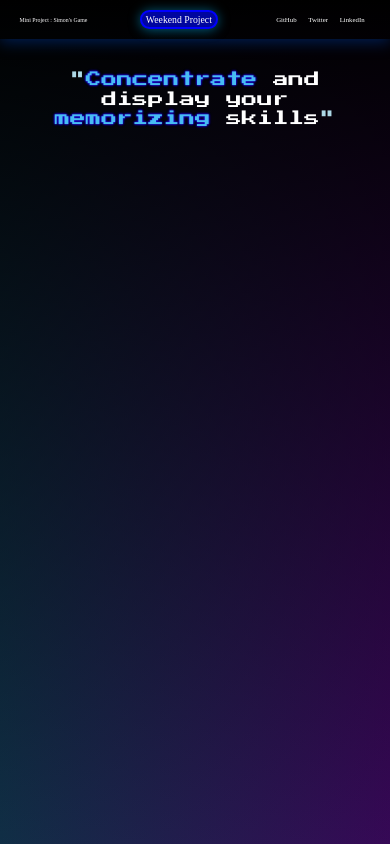
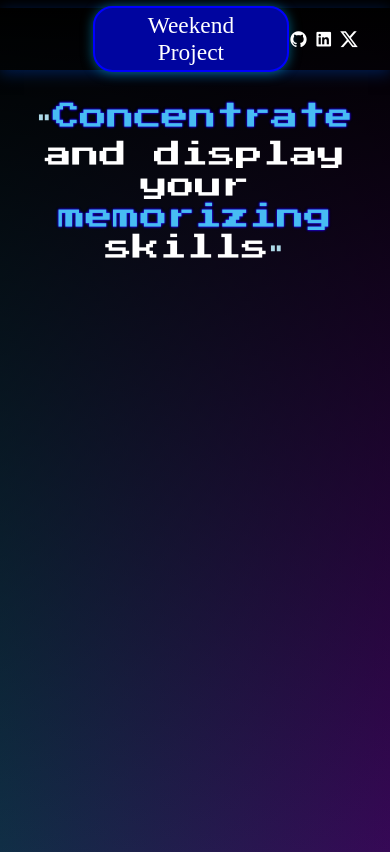
Before and after one commit to AyushBadola22/Projects-Learning, a plain HTML site: page 4. Simon's Game/index.html in a window 390 px wide. Drawn offline with nearby package versions, Linux system fonts and the light colour scheme; a web font is replaced by a local one.

Commit message:
Responsive fixed

```diff
--- a/4. Simon's Game/index.html
+++ b/4. Simon's Game/index.html
@@ -17,21 +17,24 @@
 <link rel="preconnect" href="https://fonts.googleapis.com">
 <link rel="preconnect" href="https://fonts.gstatic.com" crossorigin>
 <link href="https://fonts.googleapis.com/css2?family=Press+Start+2P&display=swap" rel="stylesheet">
-
+<link
+    href="https://cdn.jsdelivr.net/npm/remixicon@4.2.0/fonts/remixicon.css"
+    rel="stylesheet"
+/>
 <link rel="stylesheet" href="style.css">
 
 </head>
 <body>
     <div class="main">
         <nav>
-            <div class="end">
+            <div class="project">
                 <h1>Mini Project :  Simon's Game </h1>
             </div>
             <div class="centre">Weekend Project</div>
             <div class="nav-part1">
-                <h3>GitHub</h3>
-                <h3>Twitter</h3>
-                <h3>LinkedIn</h3>
+                <i class="ri-github-fill"></i>
+                <i class="ri-linkedin-box-fill"></i>
+                <i class="ri-twitter-x-fill"></i>
             </div>
         </nav>
 
--- a/4. Simon's Game/style.css
+++ b/4. Simon's Game/style.css
@@ -33,14 +33,12 @@ nav{
 
 .nav-part1{
     display: flex;
-    font-size: 1.2vw;
+    align-items: center;
+    font-size: 3vw;
+    color: white;
+    gap: 1.5vw;
 }
 
-.nav-part1 h3{
-    color: white;
-    padding: 0.5vw 1.5vw ;
-    border-radius: 5vw;
-}
 
 nav .centre{
     color: white;
@@ -78,6 +76,10 @@ nav h1{
     font-family: "Press Start 2p";
     color: lightblue;
 }
+
+nav .project h1 {
+    font-size: 1.5vw;
+}
 /*
     Flex Directions
     Flex wrap
@@ -91,22 +93,22 @@ font-family: "Press Start 2P", system-ui;
 */
 
 @media (max-width : 1080px) {
+
     nav{
-        height: 10vw;
-        padding: 3vw 5vw;
+        margin-top: 2vw;
+        height: 12vw;
+        padding: 8vw ;
+    }
+    .project{
+        visibility: hidden;
     }
     .nav-part1{
-        font-size: 1.5vw;
+        font-size: 5vw;
     }
-
-    .nav-part1 h3{
+    nav .centre{
+        padding: 1vw 6vw ;
         border-radius: 5vw;
-    }
-
-    nav .centre{
-        padding: 0.5vw 1vw ;
-        border-radius: 5vw;
-        font-size: 2.5vw;
+        font-size: 6vw;
     }
     nav h1{
         font-size: 1.5vw;
@@ -115,8 +117,8 @@ font-family: "Press Start 2P", system-ui;
     .title {
         margin-top: 5vw;
         padding: 3vw 5vw;
-        font-size: 4vw;
-        line-height: 5vw;
+        font-size: 7vw;
+        line-height: 8vw;
     }
     .title .comma{
         font-size: 4vw;
```
